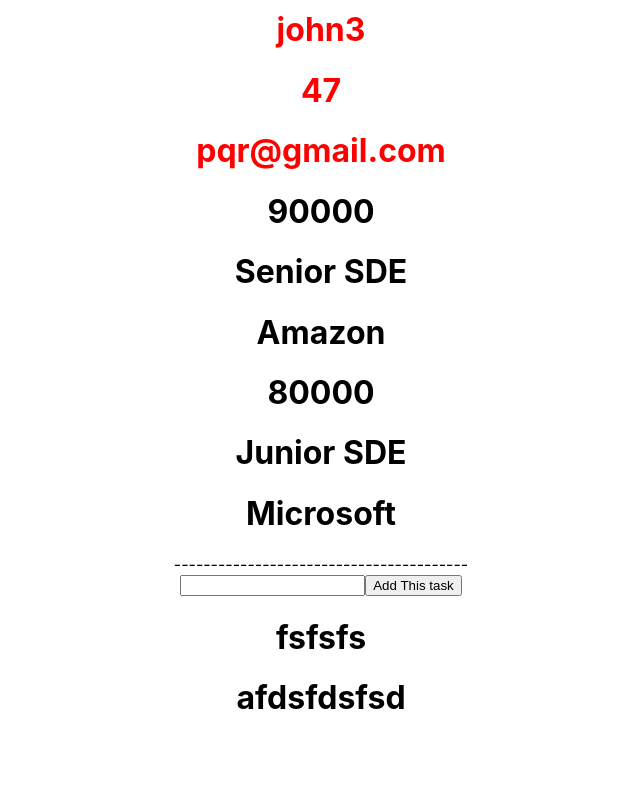
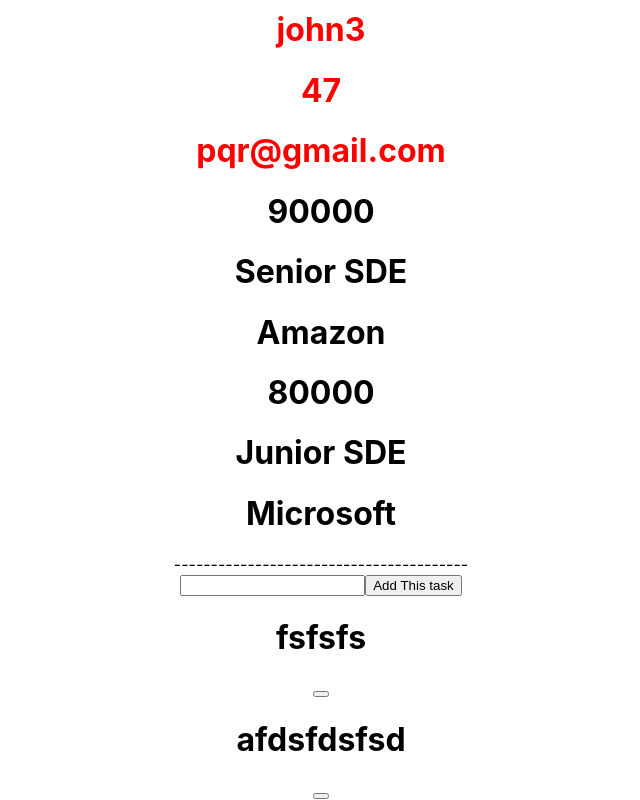
Before and after one commit to zerry101/react, a React (Create React App) app: page / in a window 1280 px wide. Shown: the part 1123-1923 px from the top of the page, without its empty margins (319-959 px from the left). Before the commit the page ends 1862 px from the top, so only its background shows below. Built offline with nearby package versions, Linux system fonts and the light colour scheme.

Commit message:
added props concept

```diff
--- a/src/Todo.js
+++ b/src/Todo.js
@@ -6,7 +6,7 @@
     const [newTask, setNewTask] = useState("");
     const [todoList, setTodoList] = useState(["fsfsfs","afdsfdsfsd"]);
 
-    const handleNewTask = (event) => {
+    const hanldleNewtask = (event) => {
         setNewTask(event.target.value)
     }
 
@@ -15,13 +15,25 @@
         const newTodoList=[ ...todoList, newTask];
         setTodoList([...todoList,newTask]);
     }
+
+
+    const deleteTask=(task)=>{
+        console.log('====================================');
+        console.log(todoList);
+        console.log('====================================');
+        const deletedList=todoList.splice(todoList.indexOf(task),1);
+        console.log('====================================');
+        console.log(deletedList);
+        console.log('====================================');
+    }
+
     return (
         <div>
-            <input onChange={handleNewTask} />
+            <input onChange={hanldleNewtask} />
             <button onClick={pushValueToList}>Add This task</button>
 
-            {todoList.map((ele, index) => {
-                return <h1>{ele}</h1>;
+            {todoList.map((task, index) => {
+                return <div><h1>{task}</h1><button onClick={(task)=>{deleteTask(task)}}></button></div>;
             })}
         </div>
     );
```
